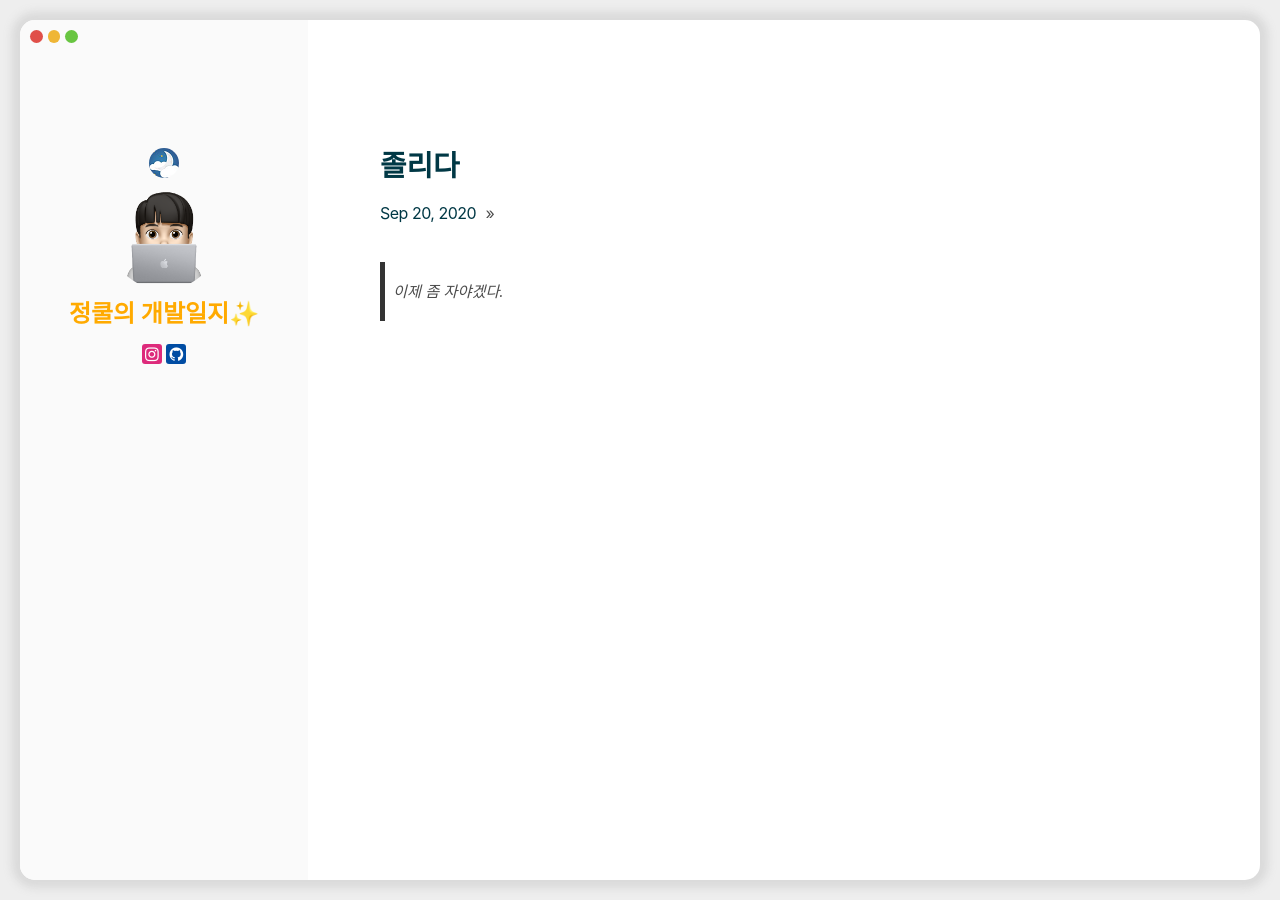
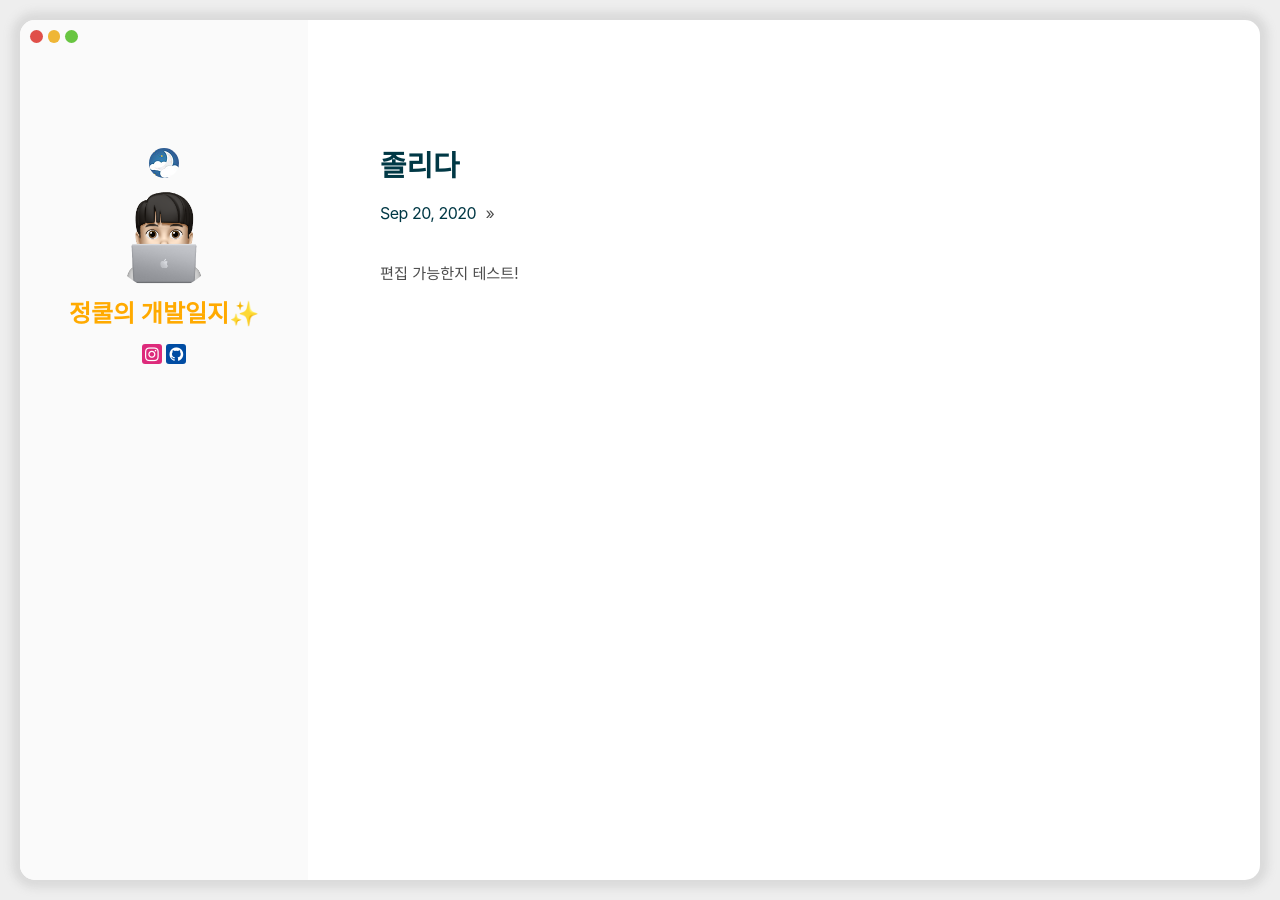
Before and after one commit to sebastianrcnt/sebastianrcnt.github.io, a Jekyll site: the page built from _posts/2020-09-20-t11.md, in a window 1280 px wide. Built offline with Jekyll 4.4.1, drawn with Linux system fonts in a browser that asks for light colours; some web fonts are replaced.

Commit message:
Update 2020-09-20-t11.md

```diff
--- a/_posts/2020-09-20-t11.md
+++ b/_posts/2020-09-20-t11.md
@@ -1,5 +1,6 @@
 ---
 title: 졸리다
+published: true
 ---
 
-> 이제 좀 자야겠다.
+편집 가능한지 테스트!
```
